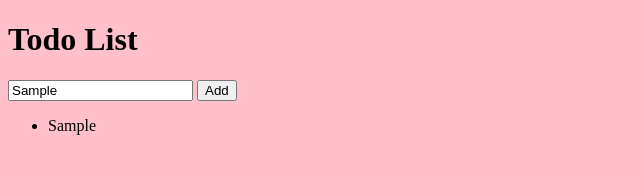
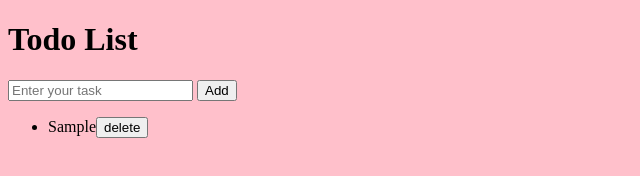
Before and after one commit to Naveenkumar424/todoList, a plain HTML site: page index.html in a window 1280 px wide. Both pictures are taken after typing "Sample" into the empty fields and a click on the button "Add". Shown: the whole page, without its empty margins (0-640 px from the left). Drawn offline with Linux system fonts and the light colour scheme.

Commit message:
Added delete functionality

```diff
--- a/index.html
+++ b/index.html
@@ -9,7 +9,7 @@
 <body>
     <h1>Todo List</h1>
     <input type="text" placeholder="Enter your task">
-    <button>Add</button>
+    <button class="add">Add</button>
     <ul></ul>
     <script src="script.js"></script>
 </body>
--- a/script.js
+++ b/script.js
@@ -1,9 +1,22 @@
-let btn = document.querySelector("button");
+let add = document.querySelector(".add");
+let ul = document.querySelector("ul");
+let inp = document.querySelector("input");
 
-btn.addEventListener("click",function(){
-    li = document.createElement("li");
-    inp = document.querySelector("input").value;
-    li.innerText = inp;
-    ul = document.querySelector("ul");
+add.addEventListener("click",function(){
+    let li = document.createElement("li");
+    li.innerText = inp.value;
+    let delBtn = document.createElement("button");
+    delBtn.classList.add("delete");
+    delBtn.innerText = "delete";
+    delBtn.addEventListener("click",delBtns);
+    li.appendChild(delBtn);
     ul.appendChild(li);
+    inp.value = "";
 });
+
+function delBtns(){
+    console.log("Delete button was clicked!!!");
+    let par = this.parentElement;
+    console.log(par);
+    par.remove();
+}
```
